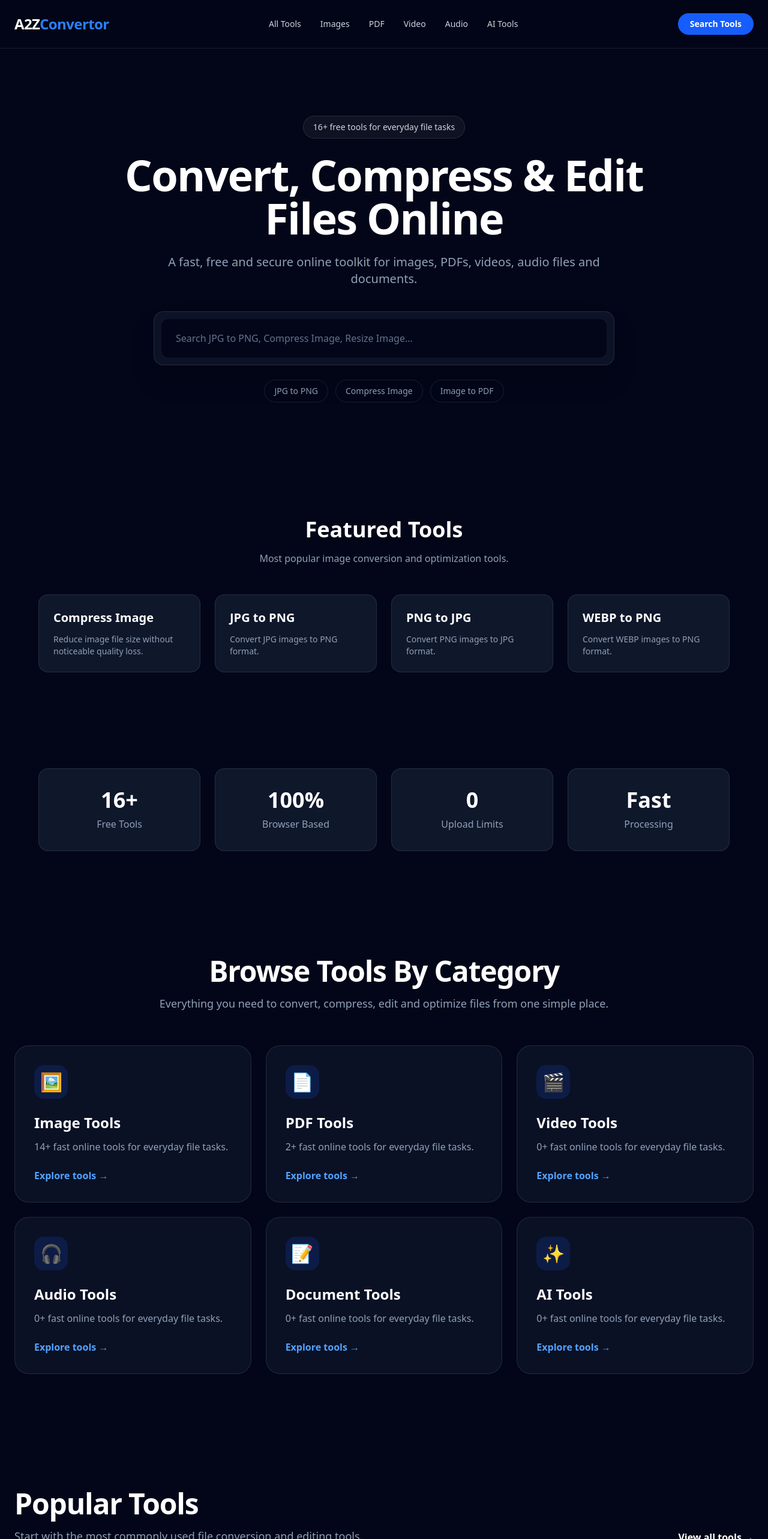
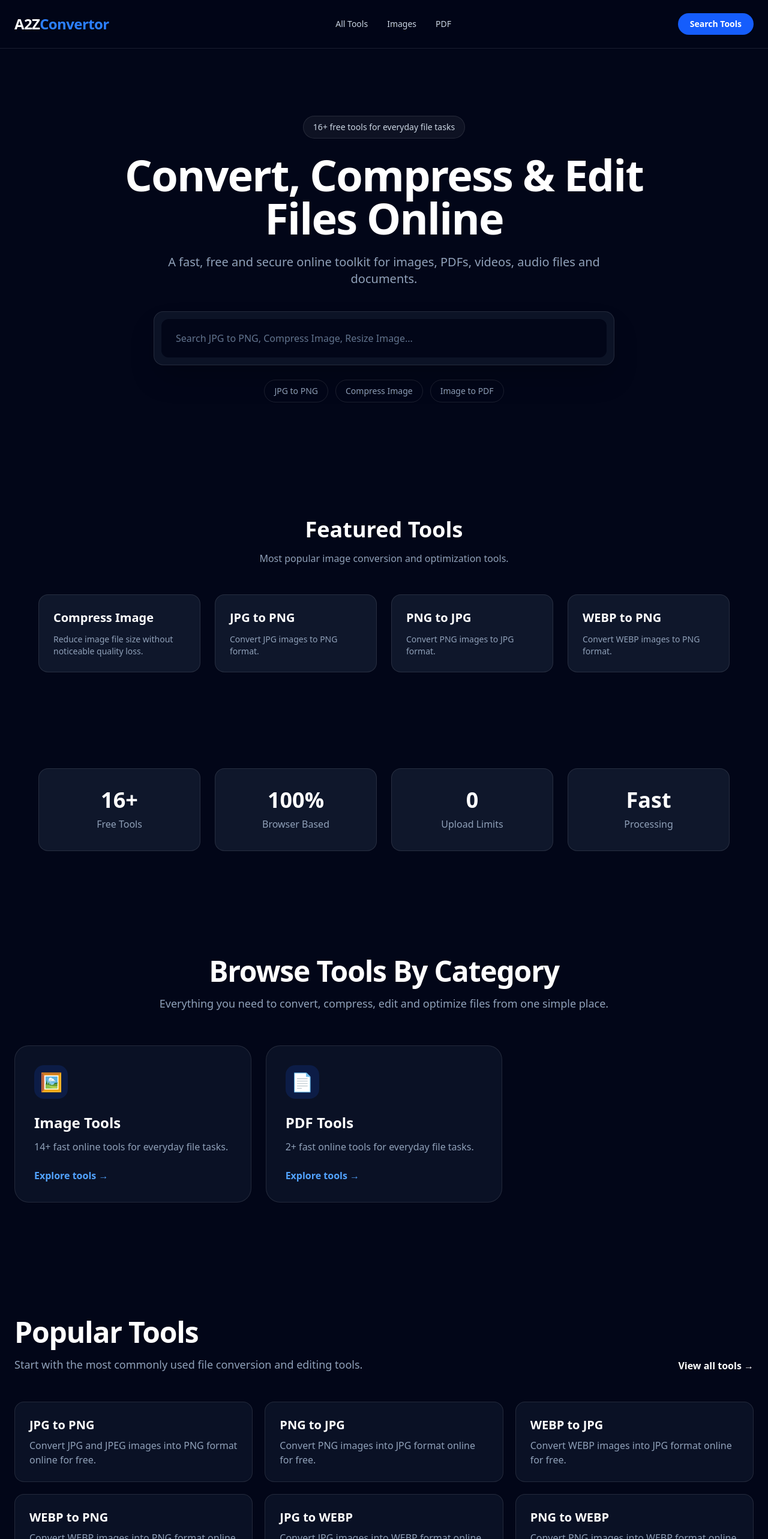
Before and after one commit to gigsbay/a2zconvertor, a Next.js app: page / in a window 1280 px wide. Shown: the top 2566 px of the page at 60% size. Built offline with nearby package versions, Linux system fonts and the light colour scheme.

Commit message:
Fix launch QA blockers

```diff
--- a/components/PdfToImage.tsx
+++ b/components/PdfToImage.tsx
@@ -1,8 +1,7 @@
 "use client";
 
 import { useState } from "react";
-import * as pdfjsLib from "pdfjs-dist";
-pdfjsLib.GlobalWorkerOptions.workerSrc = "/pdfjs/pdf.worker.mjs";
+
 export default function PdfToImage() {
   const [file, setFile] = useState<File | null>(null);
   const [imageUrl, setImageUrl] = useState<string | null>(null);
@@ -15,6 +14,8 @@
       setIsConverting(true);
 
       const arrayBuffer = await file.arrayBuffer();
+      const pdfjsLib = await import("pdfjs-dist");
+      pdfjsLib.GlobalWorkerOptions.workerSrc = "/pdfjs/pdf.worker.mjs";
 
       const pdf = await pdfjsLib.getDocument({
         data: arrayBuffer,
--- a/components/layout/Navbar.tsx
+++ b/components/layout/Navbar.tsx
@@ -10,11 +10,8 @@
 
         <div className="hidden gap-8 text-sm text-slate-300 md:flex">
           <Link href="/tools">All Tools</Link>
-          <Link href="/image-tools">Images</Link>
-          <Link href="/pdf-tools">PDF</Link>
-          <Link href="/video-tools">Video</Link>
-          <Link href="/audio-tools">Audio</Link>
-          <Link href="/ai-tools">AI Tools</Link>
+          <Link href="/tools">Images</Link>
+          <Link href="/tools">PDF</Link>
         </div>
 
         <Link
--- a/data/categories.ts
+++ b/data/categories.ts
@@ -1,13 +1,6 @@
 import { tools } from "./tools";
 
-const categoryNames = [
-  "Image Tools",
-  "PDF Tools",
-  "Video Tools",
-  "Audio Tools",
-  "Document Tools",
-  "AI Tools",
-];
+const categoryNames = Array.from(new Set(tools.map((tool) => tool.category)));
 
 export const categories = categoryNames.map((category) => ({
   name: category,
```
